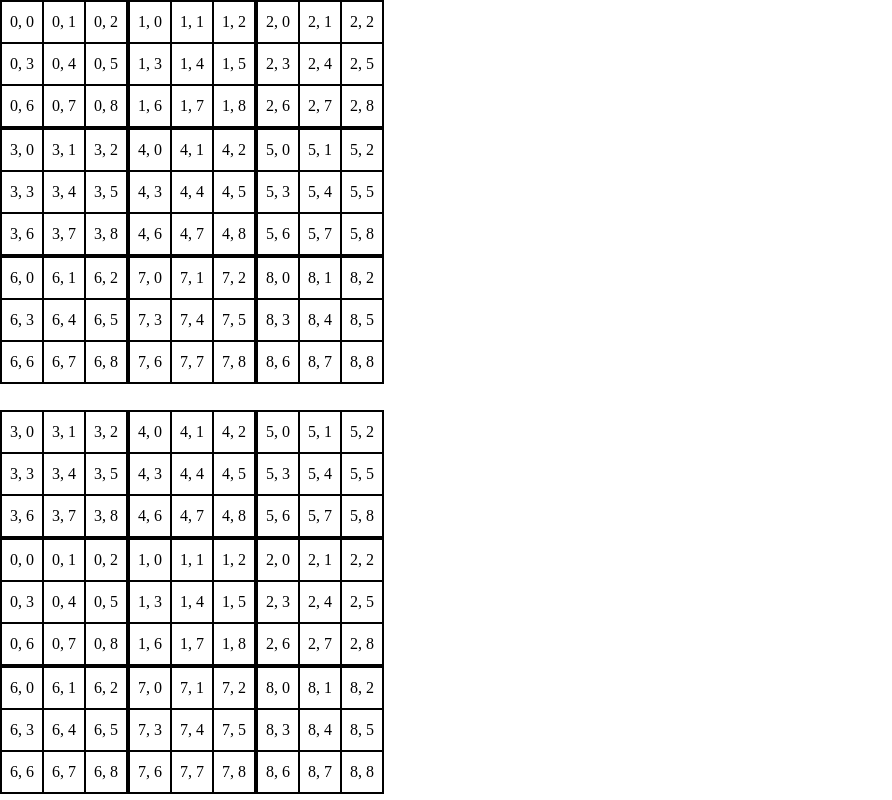
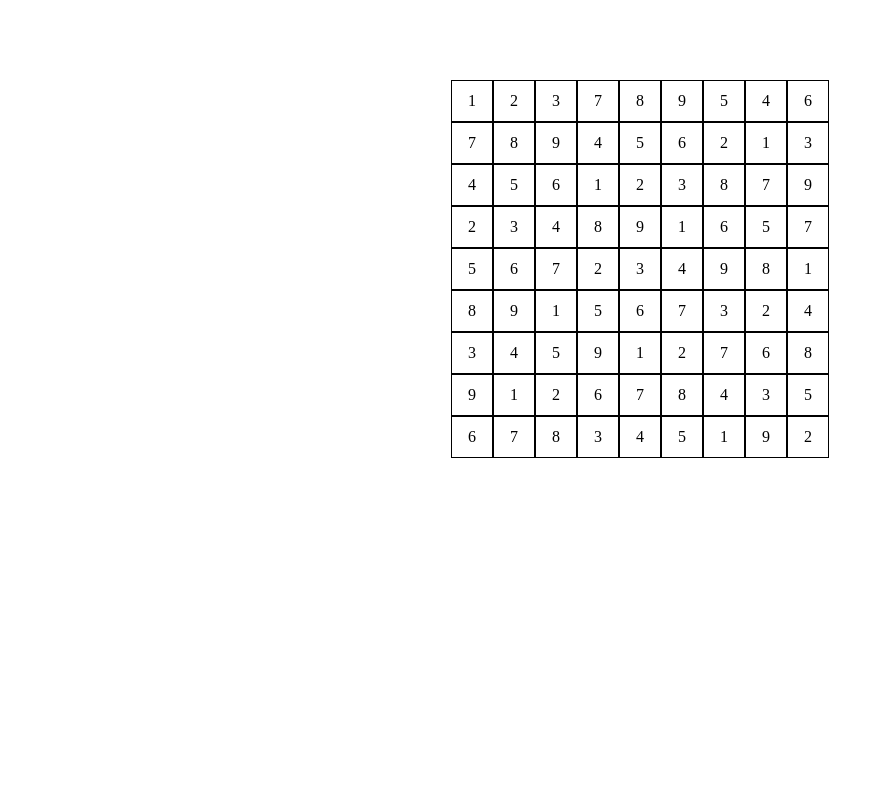
Before and after one commit to gitBerezaHub/sudoku, a Vue app: page /game in a window 1280 px wide. Shown: the whole page, without its empty margins (0-892 px from the left). Built offline with nearby package versions, Linux system fonts and the light colour scheme.

Commit message:
made Matrix class with new algorithms

```diff
--- a/src/components/GameField.vue
+++ b/src/components/GameField.vue
@@ -1,5 +1,5 @@
 <script setup lang="js">
-import FieldSection from "@/components/FieldSection.vue";
+import GameRow from "@/components/GameRow.vue";
 import { defineProps } from "vue";
 const props = defineProps({
   matrix: {
@@ -11,25 +11,18 @@ const props = defineProps({
 
 <template>
   <div class="wrapper-field">
-    <field-section :section="props.matrix[0]" />
-    <field-section :section="props.matrix[1]" />
-    <field-section :section="props.matrix[2]" />
+    <game-row :section="props.matrix[0]" />
+    <game-row :section="props.matrix[1]" />
+    <game-row :section="props.matrix[2]" />
 
-    <field-section :section="props.matrix[3]" />
-    <field-section :section="props.matrix[4]" />
-    <field-section :section="props.matrix[5]" />
+    <game-row :section="props.matrix[3]" />
+    <game-row :section="props.matrix[4]" />
+    <game-row :section="props.matrix[5]" />
 
-    <field-section :section="props.matrix[6]" />
-    <field-section :section="props.matrix[7]" />
-    <field-section :section="props.matrix[8]" />
+    <game-row :section="props.matrix[6]" />
+    <game-row :section="props.matrix[7]" />
+    <game-row :section="props.matrix[8]" />
   </div>
 </template>
 
-<style scoped lang="scss">
-.wrapper-field {
-  width: 360px;
-  height: 360px;
-  display: grid;
-  grid-template-columns: 1fr 1fr 1fr;
-}
-</style>
+<style scoped lang="scss"></style>
--- a/src/components/FieldSection.vue
+++ b/src/components/GameRow.vue
@@ -26,10 +26,4 @@ const props = defineProps({
   </div>
 </template>
 
-<style scoped lang="scss">
-.wrapper-section {
-  display: grid;
-  grid-template-columns: 1fr 1fr 1fr;
-  border: 1px solid #000;
-}
-</style>
+<style scoped lang="scss"></style>
--- /dev/null
+++ b/src/logic/Matrix.ts
@@ -0,0 +1,115 @@
+export class Matrix {
+  matrix: number[][];
+
+  constructor() {
+    this.matrix = this.createBasicMatrix();
+  }
+
+  private createBasicMatrix() {
+    const matrix = [];
+    for (let i = 0; i < 9; i++) {
+      matrix[i] = Array(0);
+      for (let j = 0; j < 9; j++) {
+        matrix[i][j] = Math.floor(((i * 3 + i / 3 + j) % 9) + 1);
+        // matrix[i][j] = `${i}, ${j}`;
+      }
+    }
+    return matrix;
+  }
+
+  matrixTranpose() {
+    for (let i = 0; i < 9; i++) {
+      for (let j = 0; j < i; j++) {
+        const temp = this.matrix[i][j];
+        this.matrix[i][j] = this.matrix[j][i];
+        this.matrix[j][i] = temp;
+      }
+    }
+  }
+
+  swapColumns() {
+    const firstColumn = Math.round(Math.random() * 2);
+    let secondColumn = Math.round(Math.random() * 2);
+    while (secondColumn === firstColumn) {
+      secondColumn = Math.round(Math.random() * 2);
+    }
+
+    for (let i = 0; i < 9; i++) {
+      for (let j = 0; j < 3; j++) {
+        const temp = this.matrix[i][firstColumn * 3 + j];
+        this.matrix[i][firstColumn * 3 + j] =
+          this.matrix[i][secondColumn * 3 + j];
+        this.matrix[i][secondColumn * 3 + j] = temp;
+      }
+    }
+  }
+
+  swapRows() {
+    const firstRow = Math.round(Math.random() * 2);
+    let secondRow = Math.round(Math.random() * 2);
+    while (secondRow === firstRow) {
+      secondRow = Math.round(Math.random() * 2);
+    }
+
+    for (let i = 0; i < 3; i++) {
+      for (let j = 0; j < 9; j++) {
+        const temp = this.matrix[firstRow * 3 + i][j];
+        this.matrix[firstRow * 3 + i][j] = this.matrix[secondRow * 3 + i][j];
+        this.matrix[secondRow * 3 + i][j] = temp;
+      }
+    }
+  }
+
+  swapSmallColumns() {
+    const area = Math.round(Math.random() * 2);
+    const firstColumn = Math.round(Math.random() * 2);
+    let secondColumn = Math.round(Math.random() * 2);
+    while (secondColumn === firstColumn) {
+      secondColumn = Math.round(Math.random() * 2);
+    }
+
+    for (let i = 0; i < 9; i++) {
+      const temp = this.matrix[i][firstColumn + area * 3];
+      this.matrix[i][firstColumn + area * 3] =
+        this.matrix[i][secondColumn + area * 3];
+      this.matrix[i][secondColumn + area * 3] = temp;
+    }
+  }
+
+  swapSmallRows() {
+    const area = Math.round(Math.random() * 2);
+    const firstRow = Math.round(Math.random() * 2);
+    let secondRow = Math.round(Math.random() * 2);
+    while (secondRow === firstRow) {
+      secondRow = Math.round(Math.random() * 2);
+    }
+
+    for (let i = 0; i < 9; i++) {
+      const temp = this.matrix[firstRow + area * 3][i];
+      this.matrix[firstRow + area * 3][i] =
+        this.matrix[secondRow + area * 3][i];
+      this.matrix[secondRow + area * 3][i] = temp;
+    }
+  }
+
+  shuffleMatrix() {
+    for (let i = 0; i < 10000; i++) {
+      const num = Math.round(Math.random() * 5);
+      if (num === 1) {
+        this.matrixTranpose();
+      }
+      if (num === 2) {
+        this.swapColumns();
+      }
+      if (num === 3) {
+        this.swapRows();
+      }
+      if (num === 4) {
+        this.swapSmallColumns();
+      }
+      if (num === 5) {
+        this.swapSmallRows();
+      }
+    }
+  }
+}
--- a/src/logic/logic.ts
+++ /dev/null
@@ -1,134 +0,0 @@
-export function createBasicMatrix() {
-  const matrix = [];
-  for (let i = 0; i < 9; i++) {
-    matrix[i] = Array(0);
-    for (let j = 0; j < 9; j++) {
-      // matrix[i][j] = Math.floor(((i * 3 + i / 3 + j) % 9) + 1);
-      matrix[i][j] = `${i}, ${j}`;
-      // matrix[i][j] = ((i * 3 + i / 3 + j) % 9) + 1;
-    }
-  }
-  return matrix;
-}
-
-export function matrixTransposing(matrix: number[][]) {
-  const transposed = [];
-  for (let i = 0; i < 9; i++) {
-    transposed[i] = Array(0);
-    for (let j = 0; j < 9; j++) {
-      transposed[i][j] = matrix[j][i];
-    }
-  }
-  return transposed;
-}
-
-export function swapSmallRows(
-  matrix: number[][],
-  firstRow: number,
-  secondRow: number
-) {
-  const swapped = [];
-  for (let i = 0; i < 9; i++) {
-    swapped[i] = Array(0);
-    for (let j = 0; j < 9; j++) {
-      swapped[i][j] = matrix[i][j];
-    }
-  }
-
-  for (let i = 0; i < 3; i++) {
-    for (let j = 0; j < 3; j++) {
-      swapped[Math.floor(firstRow - (firstRow % 3)) + i][
-        Math.floor((firstRow % 3) / 3 + (firstRow % 3) * 3 + j)
-      ] =
-        matrix[Math.floor(secondRow - (secondRow % 3)) + i][
-          Math.floor((secondRow % 3) / 3 + (secondRow % 3) * 3 + j)
-        ];
-
-      swapped[Math.floor(secondRow - (secondRow % 3)) + i][
-        Math.floor((secondRow % 3) / 3 + (secondRow % 3) * 3 + j)
-      ] =
-        matrix[Math.floor(firstRow - (firstRow % 3)) + i][
-          Math.floor((firstRow % 3) / 3 + (firstRow % 3) * 3 + j)
-        ];
-    }
-  }
-  return swapped;
-}
-
-export function swapSmallColumns(
-  matrix: number[][],
-  firstColumn: number,
-  secondColumn: number
-) {
-  const swapped = [];
-  for (let i = 0; i < 9; i++) {
-    swapped[i] = Array(0);
-    for (let j = 0; j < 9; j++) {
-      swapped[i][j] = matrix[i][j];
-    }
-  }
-
-  for (let i = 0; i < 3; i++) {
-    for (let j = 0; j < 3; j++) {
-      swapped[Math.floor(firstColumn / 3 + i * 3)][
-        Math.floor((firstColumn % 3) + j * 3)
-      ] =
-        matrix[Math.floor(secondColumn / 3 + i * 3)][
-          Math.floor((secondColumn % 3) + j * 3)
-        ];
-
-      swapped[Math.floor(secondColumn / 3 + i * 3)][
-        Math.floor((secondColumn % 3) + j * 3)
-      ] =
-        matrix[Math.floor(firstColumn / 3 + i * 3)][
-          Math.floor((firstColumn % 3) + j * 3)
-        ];
-    }
-  }
-  return swapped;
-}
-
-export function swapColumns(
-  matrix: number[][],
-  firstColumn: number,
-  secondColumn: number
-) {
-  const swapped = [];
-  for (let i = 0; i < 9; i++) {
-    swapped[i] = Array(0);
-    for (let j = 0; j < 9; j++) {
-      swapped[i][j] = matrix[i][j];
-    }
-  }
-
-  for (let i = 0; i < 3; i++) {
-    for (let j = 0; j < 9; j++) {
-      swapped[firstColumn + i * 3][j] = matrix[secondColumn + i * 3][j];
-      swapped[secondColumn + i * 3][j] = matrix[firstColumn + i * 3][j];
-    }
-  }
-  return swapped;
-}
-
-export function swapRows(
-  matrix: number[][],
-  firstRow: number,
-  secondRow: number
-) {
-  const swapped = [];
-  for (let i = 0; i < 9; i++) {
-    swapped[i] = Array(0);
-    for (let j = 0; j < 9; j++) {
-      swapped[i][j] = matrix[i][j];
-    }
-  }
-
-  for (let i = 0; i < 3; i++) {
-    for (let j = 0; j < 9; j++) {
-      swapped[firstRow * 3 + i][j] = matrix[secondRow * 3 + i][j];
-      swapped[secondRow * 3 + i][j] = matrix[firstRow * 3 + i][j];
-    }
-  }
-
-  return swapped;
-}
--- a/src/views/GameView.vue
+++ b/src/views/GameView.vue
@@ -1,25 +1,26 @@
 <script setup lang="ts">
 import GameField from "@/components/GameField.vue";
-import {
-  createBasicMatrix,
-  matrixTransposing,
-  swapColumns,
-  swapRows,
-  swapSmallColumns,
-  swapSmallRows,
-} from "@/logic/logic";
+import { Matrix } from "@/logic/Matrix";
 
-let matrix = createBasicMatrix();
-let trasposing = matrixTransposing(matrix);
-let swappedSmallRows = swapSmallRows(matrix, 0, 8);
-let swappedSmallColumns = swapSmallColumns(matrix, 6, 8);
-let swappedColumns = swapColumns(matrix, 0, 1);
-let swappedRows = swapRows(matrix, 0, 1);
+const matrix = new Matrix();
+matrix.shuffleMatrix();
 </script>
 
 <template>
-  <game-field :matrix="matrix" style="margin-bottom: 50px" />
-  <game-field :matrix="swappedRows" />
+  <main>
+    <game-field class="field" :matrix="matrix.matrix" />
+  </main>
 </template>
 
-<style scoped lang="scss"></style>
+<style scoped lang="scss">
+main {
+  display: flex;
+  flex-direction: column;
+  align-items: center;
+}
+.field {
+  margin-top: 10vh;
+  width: 378px;
+  height: 378px;
+}
+</style>
```
